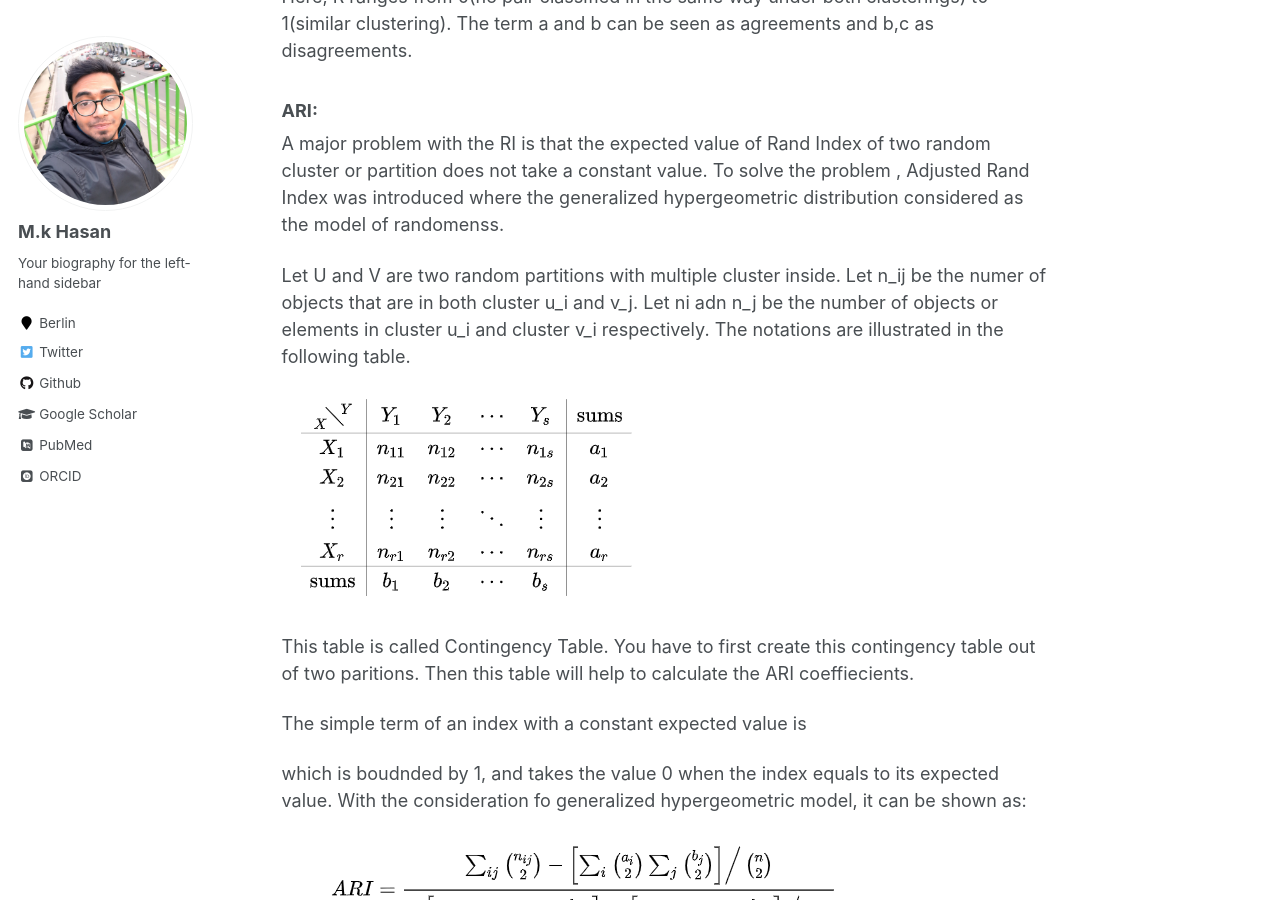
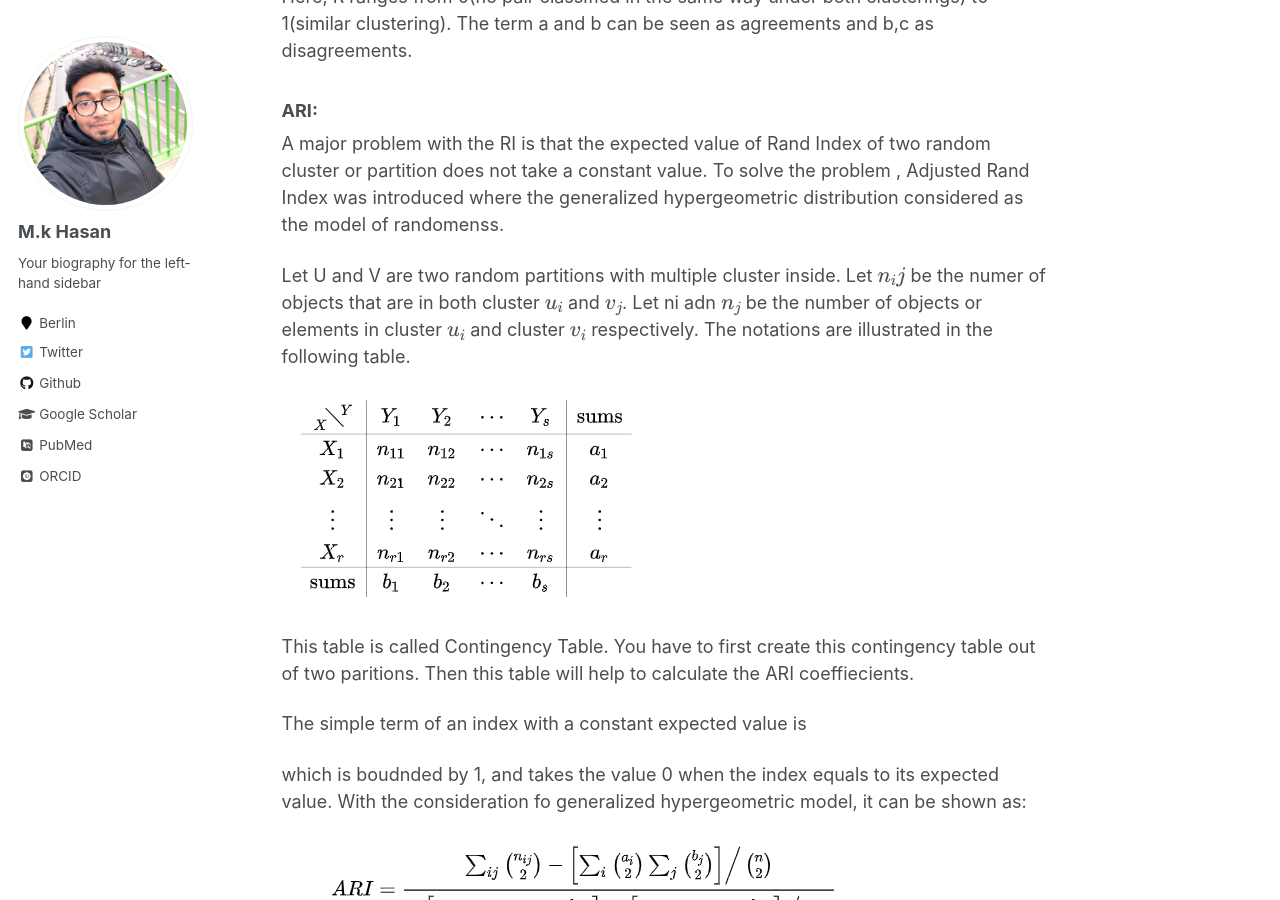
Before and after one commit to mk-hasan/mk-hasan.github.io, a Jekyll site: the page built from _posts/2020-07-7-AdjustedRandIndex.md, in a window 1280 px wide and 900 px high, scrolled down 1218 px. Built offline with Jekyll 4.4.1, drawn with Linux system fonts in a browser that asks for light colours; some web fonts are replaced; formulas are drawn with MathJax 3.

```diff
--- a/_posts/2020-07-7-AdjustedRandIndex.md
+++ b/_posts/2020-07-7-AdjustedRandIndex.md
@@ -39,7 +39,7 @@ Here, R ranges from 0(no pair classified in the same way under both clusterings)
 ### ARI:
  A major problem with the RI is that the expected value of Rand Index of two random cluster or partition does not take a constant value. To solve the problem , Adjusted Rand Index was introduced where the generalized hypergeometric distribution considered as the model of randomenss.
 
-Let U and V are two random partitions with multiple cluster inside. Let n_ij be the numer of objects that are in both cluster u_i and v_j. Let ni adn n_j be the number of objects or elements in cluster u_i and cluster v_i respectively. The notations are illustrated in the following table.
+Let U and V are two random partitions with multiple cluster inside. Let $n_ij$ be the numer of objects that are in both cluster $u_i$ and $v_j$. Let ni adn $n_j$ be the number of objects or elements in cluster $u_i$ and cluster $v_i$ respectively. The notations are illustrated in the following table.
 
 
 ![ARI CTable](/images/ari-math.PNG "Adjusted Rand Index Contingency Table")
```
